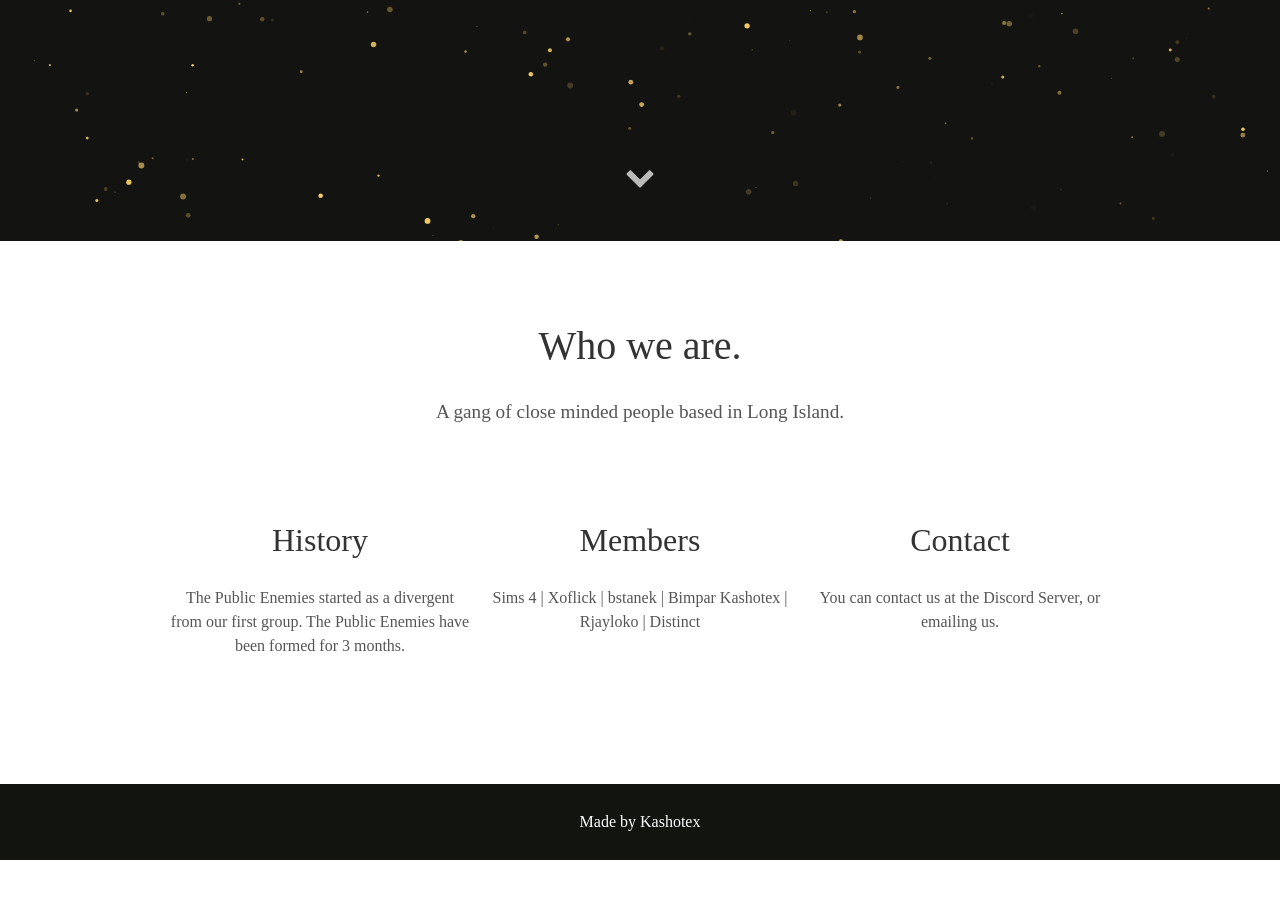
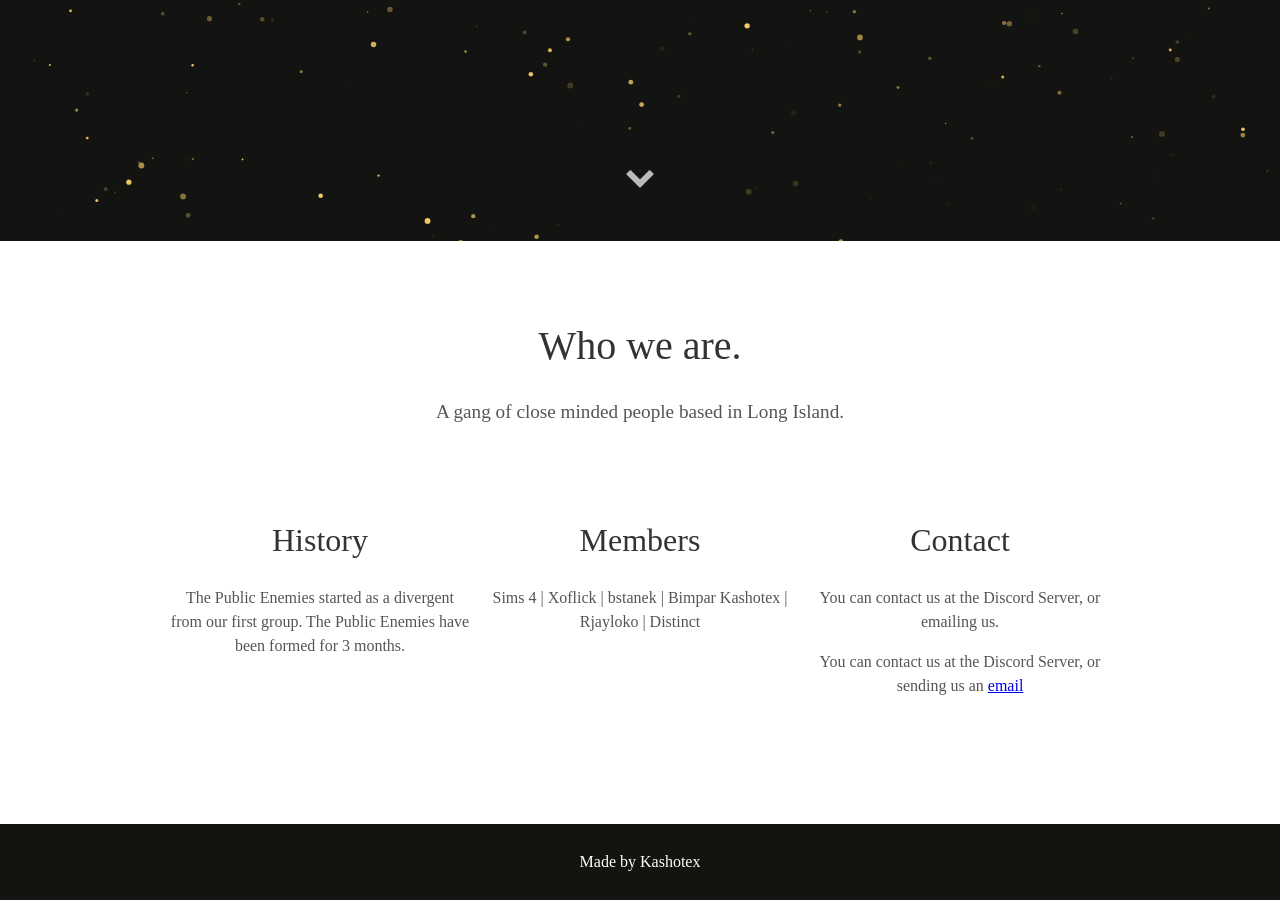
Before and after one commit to Kashotex/kashotex-beta, a Jekyll site: the page built from index.html, in a window 1280 px wide and 900 px high, scrolled down 659 px. Built offline with Jekyll 4.4.1, drawn with Linux system fonts in a browser that asks for light colours; some web fonts are replaced; before the commit the page ends 1519 px from its top, so only the background shows below that.

Commit message:
Update about.html

```diff
--- a/_includes/about.html
+++ b/_includes/about.html
@@ -14,5 +14,6 @@
   <div class="tech">
     <h2>Contact</h2>
     <p>You can contact us at the Discord Server, or <href="mailto:mauriurraco@gmail.com">emailing us.</p>
+    <p>You can contact us at the Discord Server, or sending us an <a href="mailto:mauriurraco@gmail.com">email</a></p>
   </div>
 </div>
```
